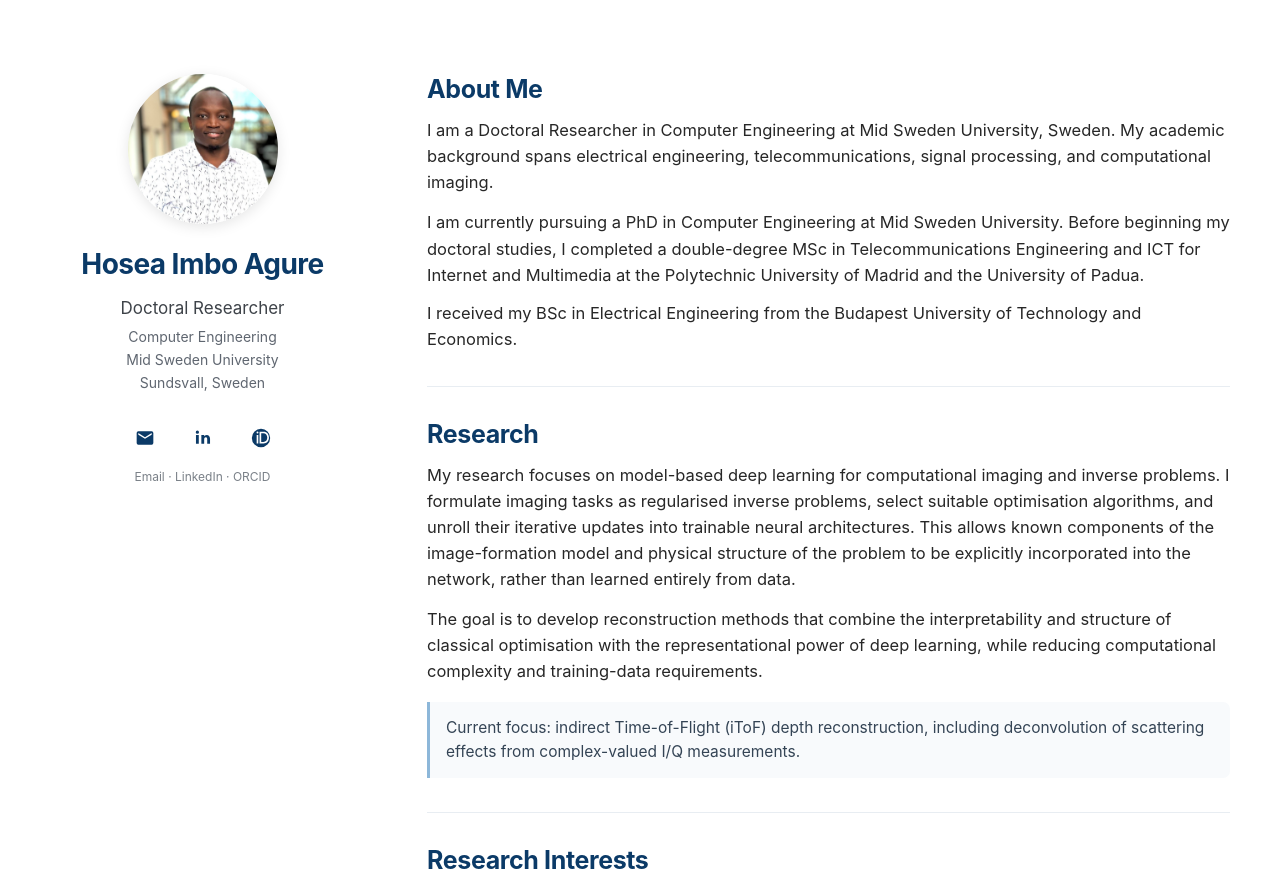
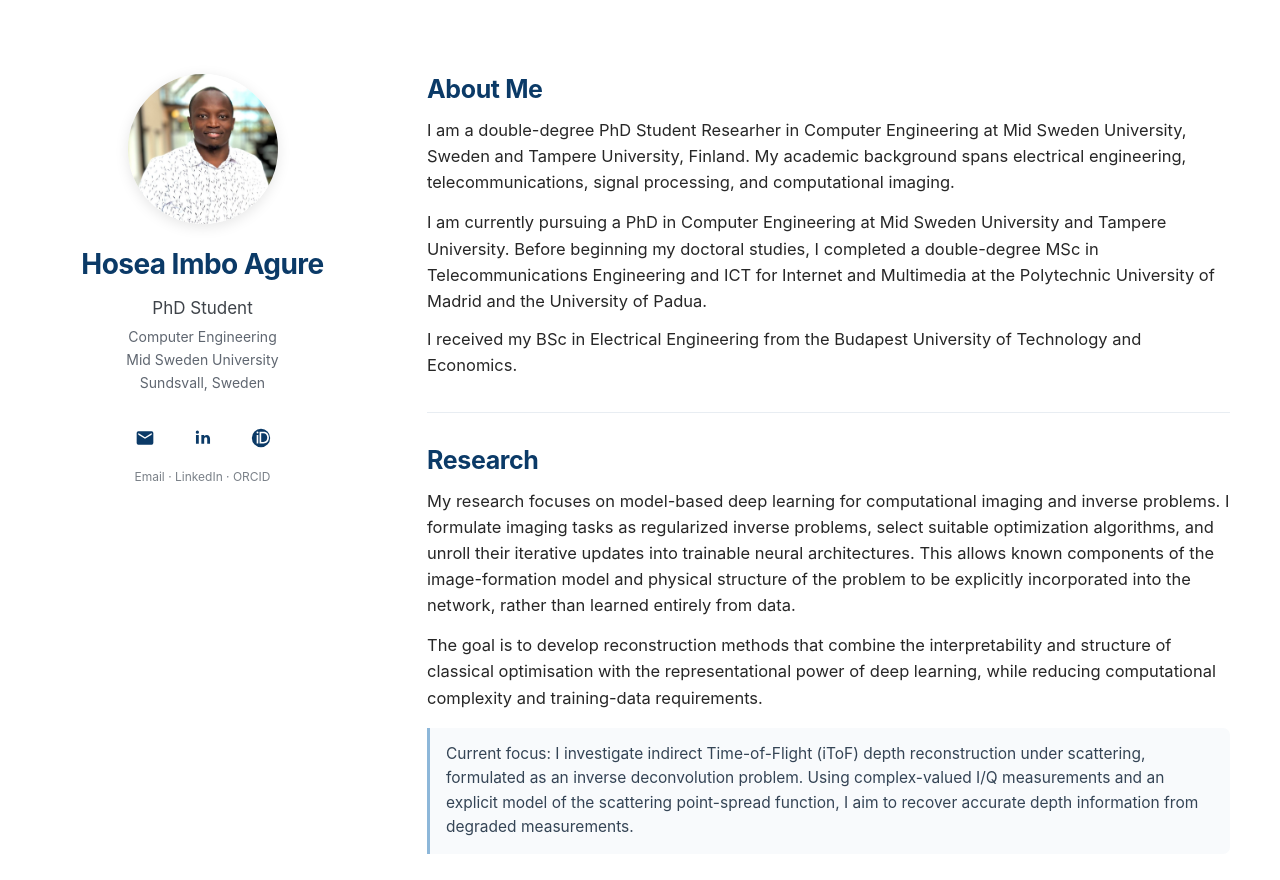
Before and after one commit to hosea-imbo1/hosea-imbo1.github.io, a plain HTML site: page index.html in a window 1280 px wide. Shown: the top 880 px of the page. Drawn offline with Linux system fonts and the light colour scheme.

Commit message:
Update index.html

```diff
--- a/index.html
+++ b/index.html
@@ -295,7 +295,7 @@
 
       <h1 class="name">Hosea Imbo Agure</h1>
 
-      <div class="role">Doctoral Researcher</div>
+      <div class="role">PhD Student</div>
       <div class="dept">Computer Engineering</div>
       <div class="university">Mid Sweden University</div>
       <div class="place">Sundsvall, Sweden</div>
@@ -353,15 +353,15 @@
         <h2>About Me</h2>
 
         <p>
-          I am a Doctoral Researcher in Computer Engineering at
-          Mid Sweden University, Sweden. My academic background
+          I am a double-degree PhD Student Researher in Computer Engineering at
+          Mid Sweden University, Sweden and Tampere University, Finland. My academic background
           spans electrical engineering, telecommunications, signal processing,
           and computational imaging.
         </p>
 
         <p class="education-line">
           I am currently pursuing a PhD in Computer Engineering
-          at Mid Sweden University. Before beginning my doctoral studies, I
+          at Mid Sweden University and Tampere University. Before beginning my doctoral studies, I
           completed a double-degree MSc in Telecommunications
           Engineering and ICT for Internet and Multimedia at the
           Polytechnic University of Madrid and the
@@ -382,7 +382,7 @@
 
         <p>
           My research focuses on model-based deep learning for computational imaging and inverse problems.
-          I formulate imaging tasks as regularised inverse problems, select suitable optimisation algorithms,
+          I formulate imaging tasks as regularized inverse problems, select suitable optimization algorithms,
           and unroll their iterative updates into trainable neural architectures. This allows known components
           of the image-formation model and physical structure of the problem to be explicitly incorporated into
           the network, rather than learned entirely from data.
@@ -395,8 +395,9 @@
         </p>
 
         <div class="research-highlight">
-          Current focus: indirect Time-of-Flight (iToF) depth reconstruction, including
-          deconvolution of scattering effects from complex-valued I/Q measurements.
+          Current focus: I investigate indirect Time-of-Flight (iToF) depth
+          reconstruction under scattering, formulated as an inverse deconvolution problem. Using complex-valued I/Q measurements and an explicit
+          model of the scattering point-spread function, I aim to recover accurate depth information from degraded measurements.
         </div>
       </section>
 
@@ -418,7 +419,7 @@
       </section>
 
       <footer>
-        Hosea Imbo Agure · Mid Sweden University
+        Hosea Imbo Agure · Mid Sweden University · Tampere University
       </footer>
     </div>
   </main>
```
